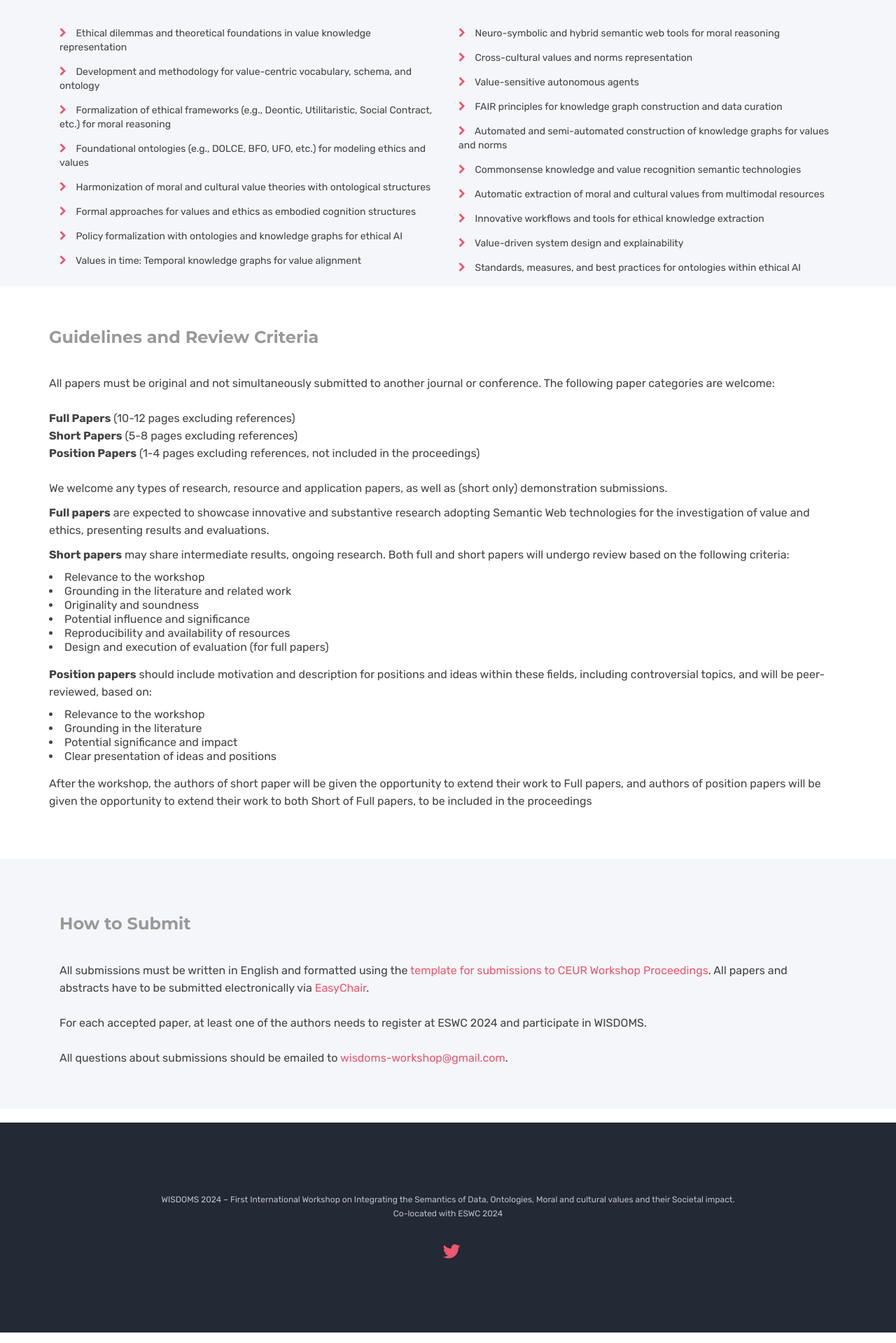
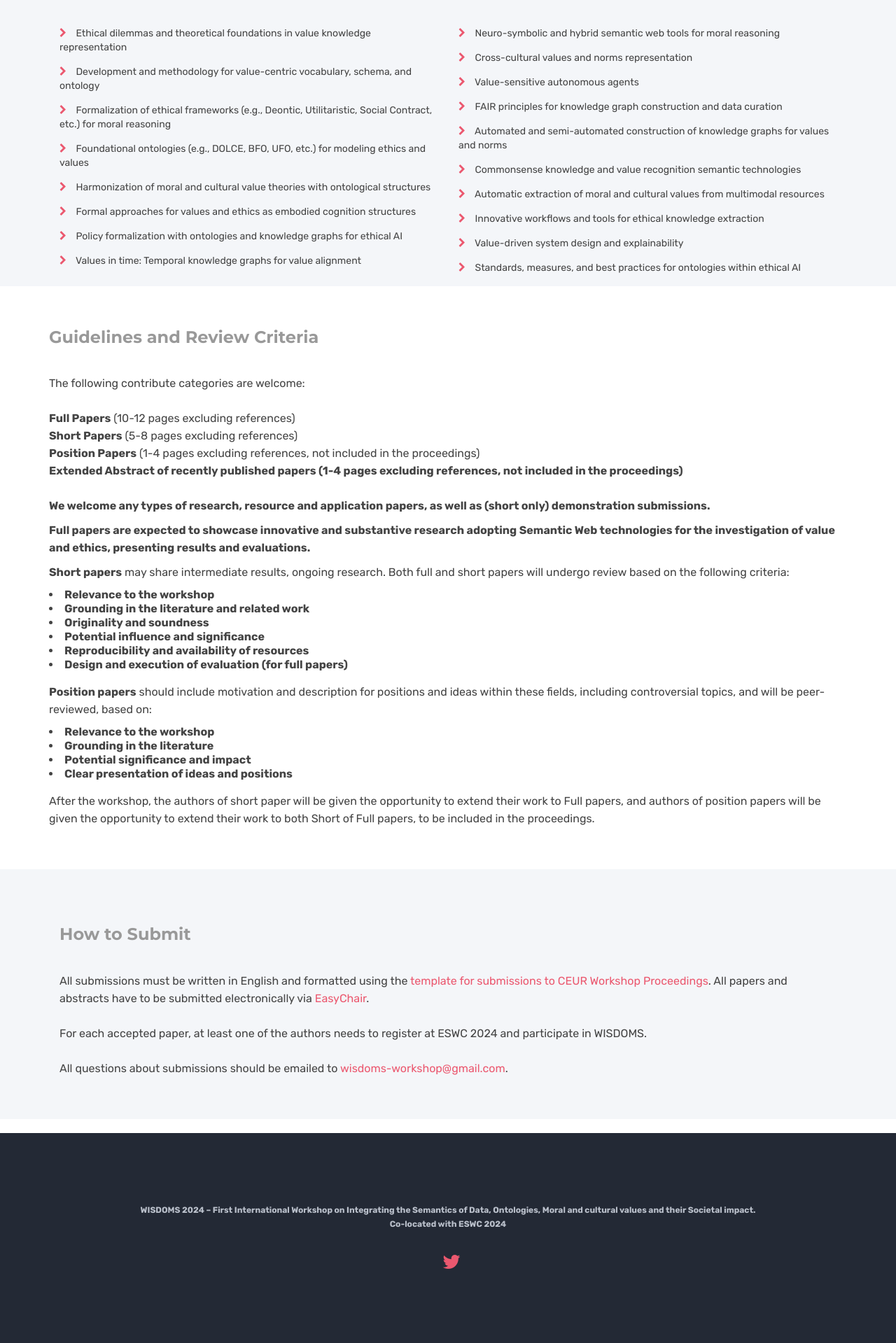
Before and after one commit to wisdoms-workshop/wisdoms-workshop.github.io, a Jekyll site: the page built from callforpapers.html, in a window 1280 px wide. Shown: the part 872-2791 px from the top of the page at 70% size. Built offline with Jekyll 4.4.1, drawn with Linux system fonts in a browser that asks for light colours.

Commit message:
modified call for papers

```diff
--- a/callforpapers.html
+++ b/callforpapers.html
@@ -148,13 +148,13 @@
       <h4 class="sub-title space-left">Guidelines and Review Criteria</h4>
       <div class="mb-60"></div>
       <p class="lead">
-        All papers must be original and not simultaneously submitted to another
-        journal or conference. The following paper categories are welcome:
+        The following contribute categories are welcome:
         <br />
         <br />
         <strong>Full Papers</strong> (10-12 pages excluding references) <br />
         <strong>Short Papers</strong> (5-8 pages excluding references) <br />
         <strong>Position Papers</strong> (1-4 pages excluding references, not included in the proceedings) <br />
+        <strong>Extended Abstract of recently published papers (1-4 pages excluding references, not included in the proceedings) <br />
         <br />
         We welcome any types of research, resource and application papers, as
         well as (short only) demonstration submissions. <br />
@@ -178,7 +178,7 @@
           <li>Potential significance and impact</li>
           <li>Clear presentation of ideas and positions</li>
         </ul>
-        <p class="lead">After the workshop, the authors of short paper will be given the opportunity to extend their work to Full papers, and authors of position papers will be given the opportunity to extend their work to both Short of Full papers, to be included in the proceedings</p>
+        <p class="lead">After the workshop, the authors of short paper will be given the opportunity to extend their work to Full papers, and authors of position papers will be given the opportunity to extend their work to both Short of Full papers, to be included in the proceedings.</p>
       <div class="mb-60"></div>
     </div>
   </div>
```
